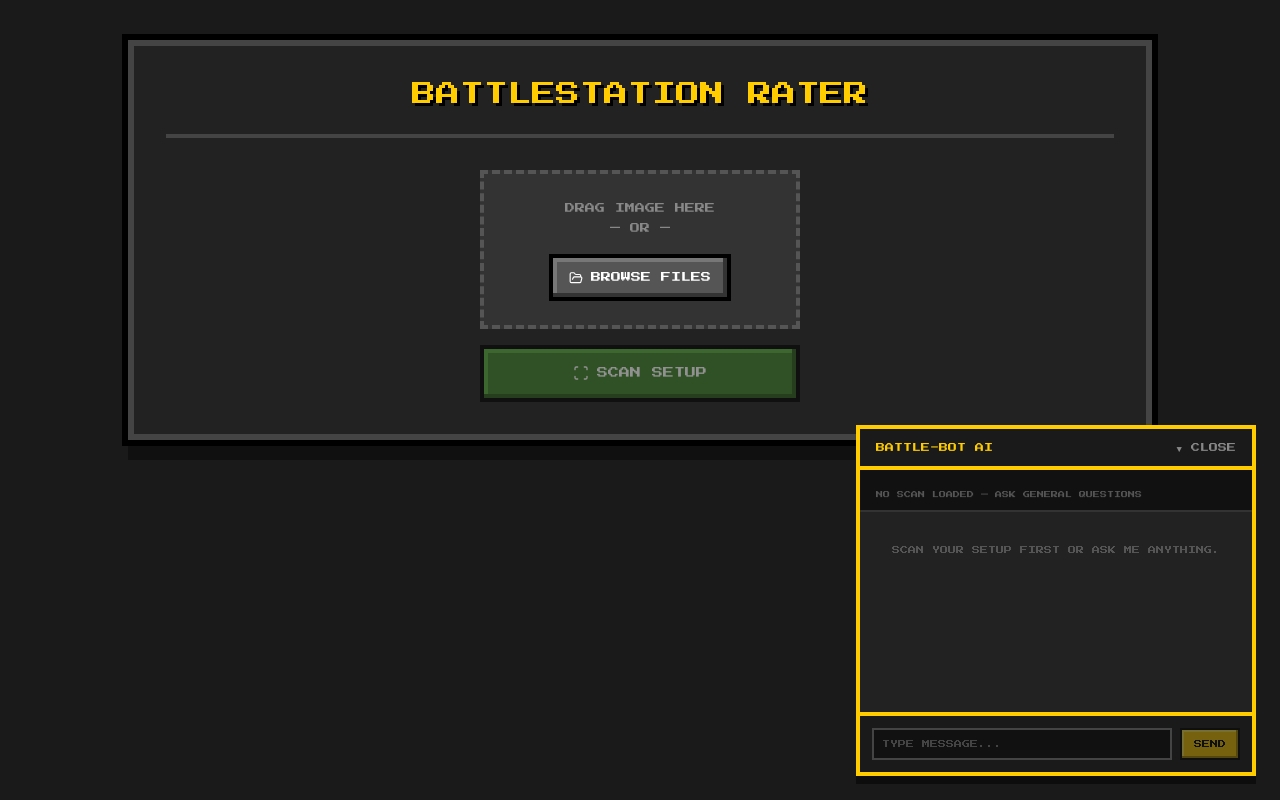
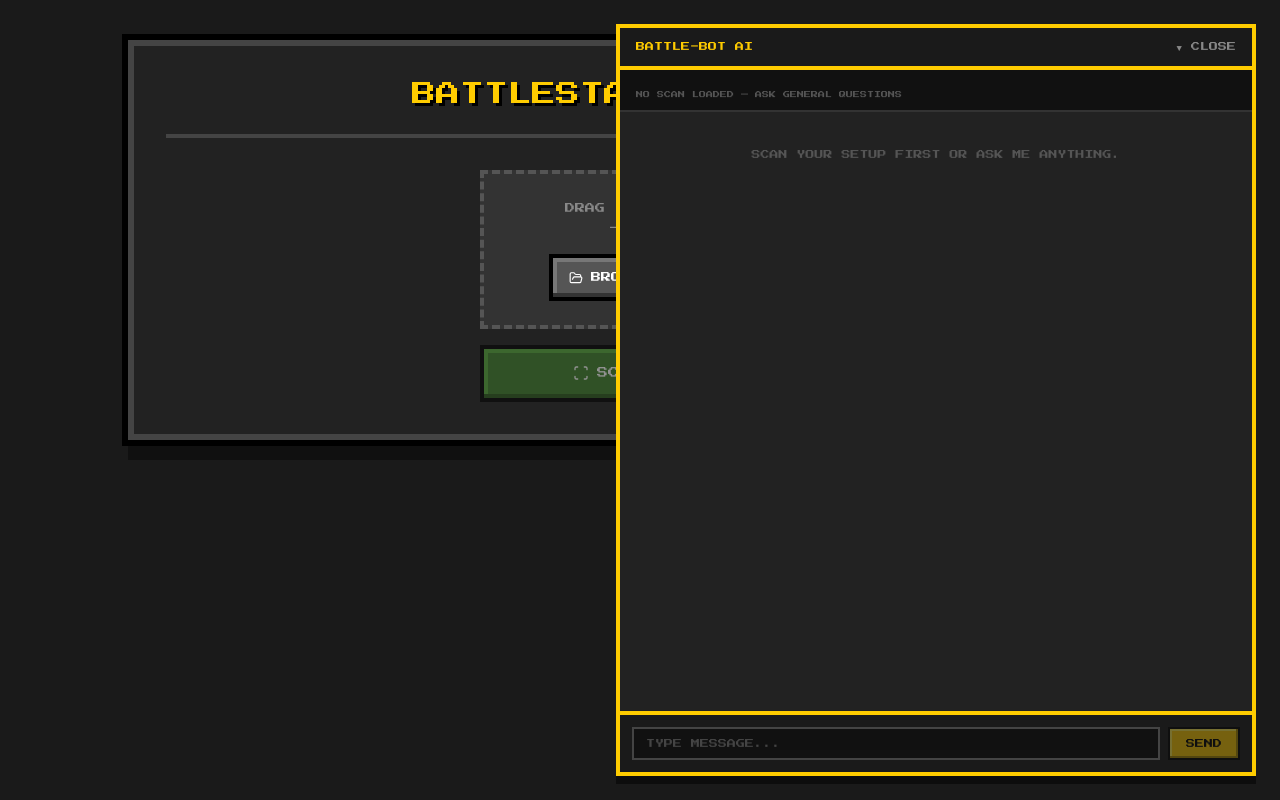
Before and after one commit to kimimhdzr/battlestation, a React (Vite) app in the folder frontend/: page / in a window 1280 px wide. Both pictures are taken after a click on the button "▲ BATTLE-BOT AI". Built offline with nearby package versions, Linux system fonts and the light colour scheme.

Commit message:
Update chatbot prompt and layout

```diff
--- a/frontend/src/ChatBot.jsx
+++ b/frontend/src/ChatBot.jsx
@@ -115,8 +115,16 @@ const ChatBot = ({ detectionResult }) => {
 
   return (
     <div
-      className="fixed bottom-6 right-6 w-[400px] flex flex-col bg-[#222] border-4 border-[#ffcc00] shadow-[0_8px_0_rgba(0,0,0,0.5)]"
-      style={{ fontFamily: "'Press Start 2P', monospace", maxHeight: "600px" }}
+      className="flex flex-col bg-[#222] border-4 border-[#ffcc00] shadow-[0_8px_0_rgba(0,0,0,0.5)]"
+      style={{
+        position: "fixed",
+        top: "24px",
+        right: "24px",
+        bottom: "24px",
+        fontFamily: "'Press Start 2P', monospace",
+        width: "min(640px, calc(100vw - 48px))",
+        zIndex: 50,
+      }}
     >
       {/* Title bar */}
       <div className="flex items-center justify-between bg-[#1a1a1a] px-4 py-3 border-b-4 border-[#ffcc00]">
@@ -139,9 +147,9 @@ const ChatBot = ({ detectionResult }) => {
       </div>
 
       {/* Messages */}
-      <div className="flex-1 overflow-y-auto p-4 space-y-3" style={{ minHeight: "200px", maxHeight: "340px" }}>
+      <div className="flex-1 min-h-0 overflow-y-auto p-5 space-y-4">
         {messages.length === 0 && !isStreaming && (
-          <p className="text-[#555] text-[8px] leading-relaxed text-center mt-4">
+          <p className="text-[#555] text-[9px] leading-relaxed text-center mt-4">
             {detectionResult
               ? "SETUP SCANNED. ASK ME ANYTHING ABOUT YOUR RIG."
               : "SCAN YOUR SETUP FIRST OR ASK ME ANYTHING."}
@@ -154,7 +162,7 @@ const ChatBot = ({ detectionResult }) => {
             className={`flex ${msg.role === "user" ? "justify-end" : "justify-start"}`}
           >
             <div
-              className={`max-w-[80%] px-3 py-2 text-[8px] leading-relaxed ${
+              className={`max-w-[82%] px-4 py-3 text-[9px] leading-relaxed ${
                 msg.role === "user"
                   ? "bg-[#3e802a] text-white border-2 border-black"
                   : "bg-[#111] text-[#00ff00] border-2 border-[#333]"
@@ -167,7 +175,7 @@ const ChatBot = ({ detectionResult }) => {
 
         {streamingContent && (
           <div className="flex justify-start">
-            <div className="max-w-[80%] px-3 py-2 text-[8px] leading-relaxed bg-[#111] text-[#00ff00] border-2 border-[#333]">
+            <div className="max-w-[82%] px-4 py-3 text-[9px] leading-relaxed bg-[#111] text-[#00ff00] border-2 border-[#333]">
               {streamingContent}
               <span className="animate-pulse">▮</span>
             </div>
@@ -187,13 +195,13 @@ const ChatBot = ({ detectionResult }) => {
           onKeyDown={handleKeyDown}
           disabled={isStreaming}
           placeholder="TYPE MESSAGE..."
-          className="flex-1 bg-[#111] border-2 border-[#444] text-[#eee] text-[8px] px-2 py-2 resize-none focus:outline-none focus:border-[#ffcc00] disabled:opacity-50 placeholder-[#444]"
+          className="flex-1 bg-[#111] border-2 border-[#444] text-[#eee] text-[9px] px-3 py-2 resize-none focus:outline-none focus:border-[#ffcc00] disabled:opacity-50 placeholder-[#444]"
           style={{ fontFamily: "'Press Start 2P', monospace", maxHeight: "120px", overflowY: "auto" }}
         />
         <button
           onClick={sendMessage}
           disabled={isStreaming || !input.trim()}
-          className="bg-[#ffcc00] text-black px-3 py-2 border-2 border-black text-[8px] shadow-[inset_-2px_-2px_#aa8800,inset_2px_2px_#ffee55] active:translate-y-px active:shadow-none disabled:opacity-40 disabled:cursor-not-allowed whitespace-nowrap"
+          className="bg-[#ffcc00] text-black px-4 py-2 border-2 border-black text-[9px] shadow-[inset_-2px_-2px_#aa8800,inset_2px_2px_#ffee55] active:translate-y-px active:shadow-none disabled:opacity-40 disabled:cursor-not-allowed whitespace-nowrap"
         >
           {isStreaming ? "..." : "SEND"}
         </button>
```
Also changed, not shown: 1 other file (tests, documents, lock files or other folders).
